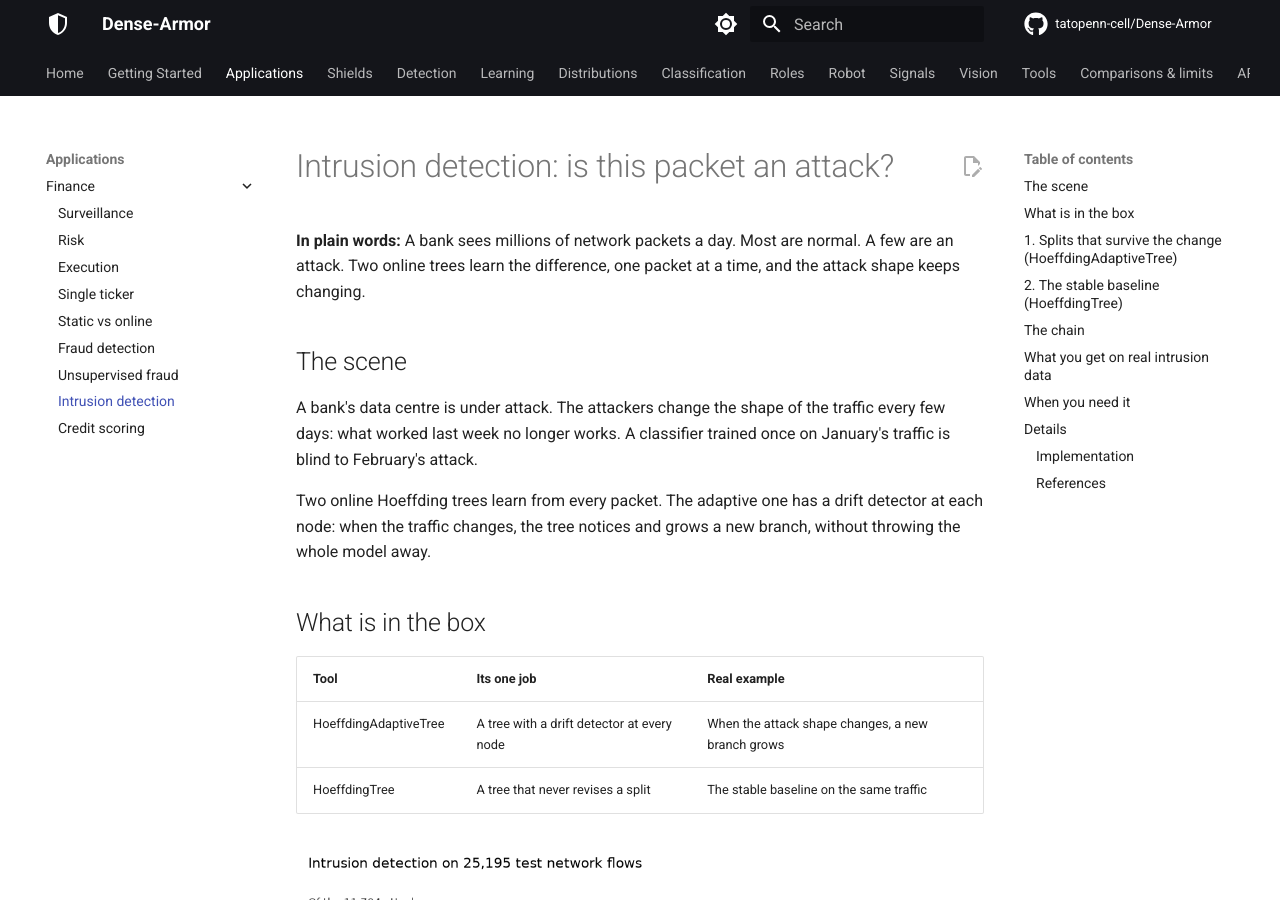
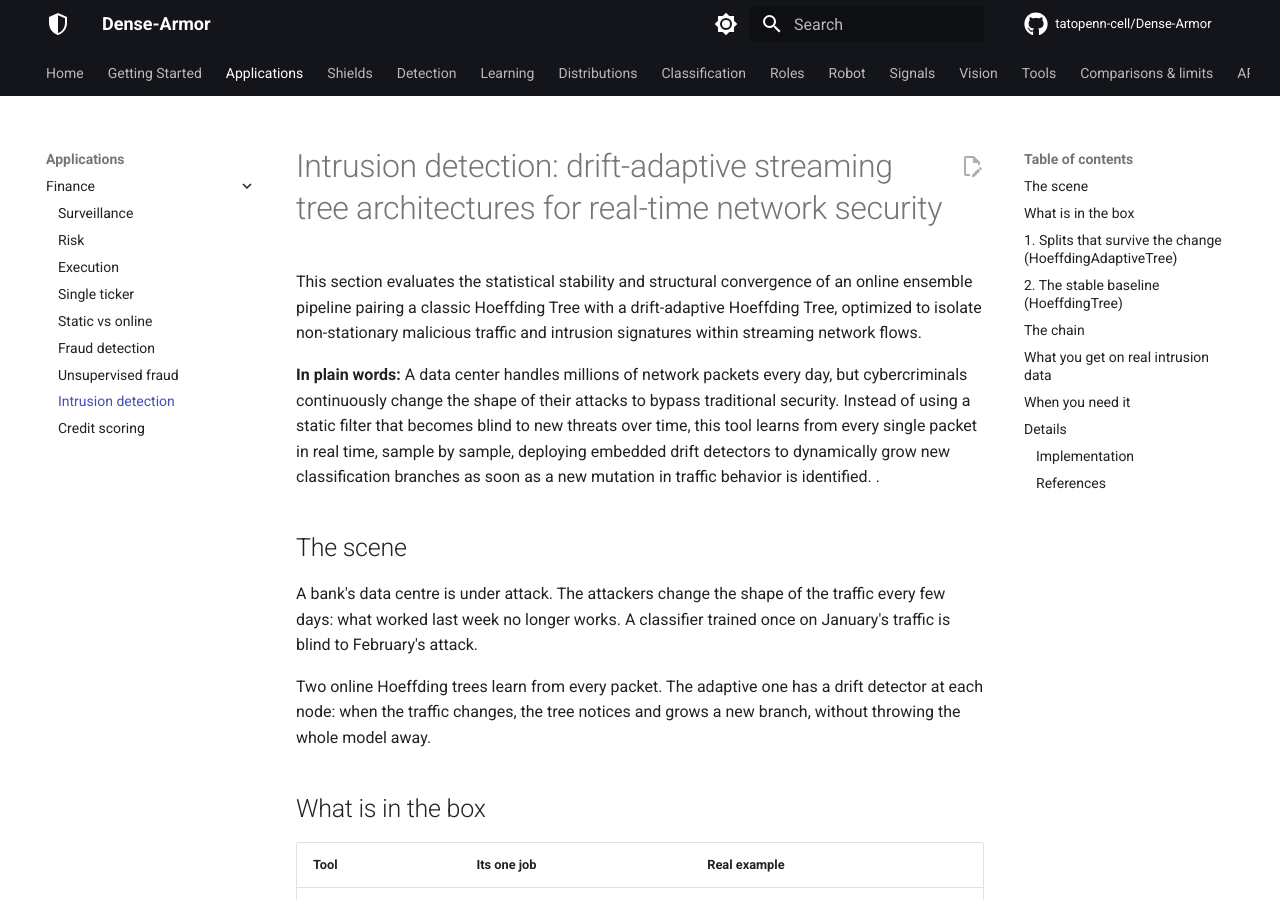
Before and after one commit to tatopenn-cell/Dense-Armor, an MkDocs documentation site: the page built from docs/finance/intrusion.md, in a window 1280 px wide and 900 px high. Built offline with MkDocs 1.6.1 and Material for MkDocs 9.7.7, drawn with Linux system fonts in a browser that asks for light colours; comment, search, counter and statistics services are not loaded.

Commit message:
Revise intrusion detection section for clarity and focus
Updated the section on intrusion detection to focus on drift-adaptive streaming tree architectures for real-time network security, emphasizing the need for dynamic learning in response to evolving cyber threats.

```diff
--- a/docs/finance/intrusion.md
+++ b/docs/finance/intrusion.md
@@ -1,6 +1,9 @@
-# Intrusion detection: is this packet an attack?
+# Intrusion detection: drift-adaptive streaming tree architectures for real-time network security
 
-**In plain words:** A bank sees millions of network packets a day. Most are normal. A few are an attack. Two online trees learn the difference, one packet at a time, and the attack shape keeps changing.
+This section evaluates the statistical stability and structural convergence of an online ensemble pipeline pairing a classic Hoeffding Tree with a drift-adaptive Hoeffding Tree, optimized to isolate non-stationary malicious traffic and intrusion signatures within streaming network flows.
+
+**In plain words:** A data center handles millions of network packets every day, but cybercriminals continuously change the shape of their attacks to bypass traditional security. Instead of using a static filter that becomes blind to new threats over time, this tool learns from every single packet in real time, sample by sample, deploying embedded drift detectors to dynamically grow new classification branches as soon as a new mutation in traffic behavior is identified.
+.
 
 ## The scene
 
```
